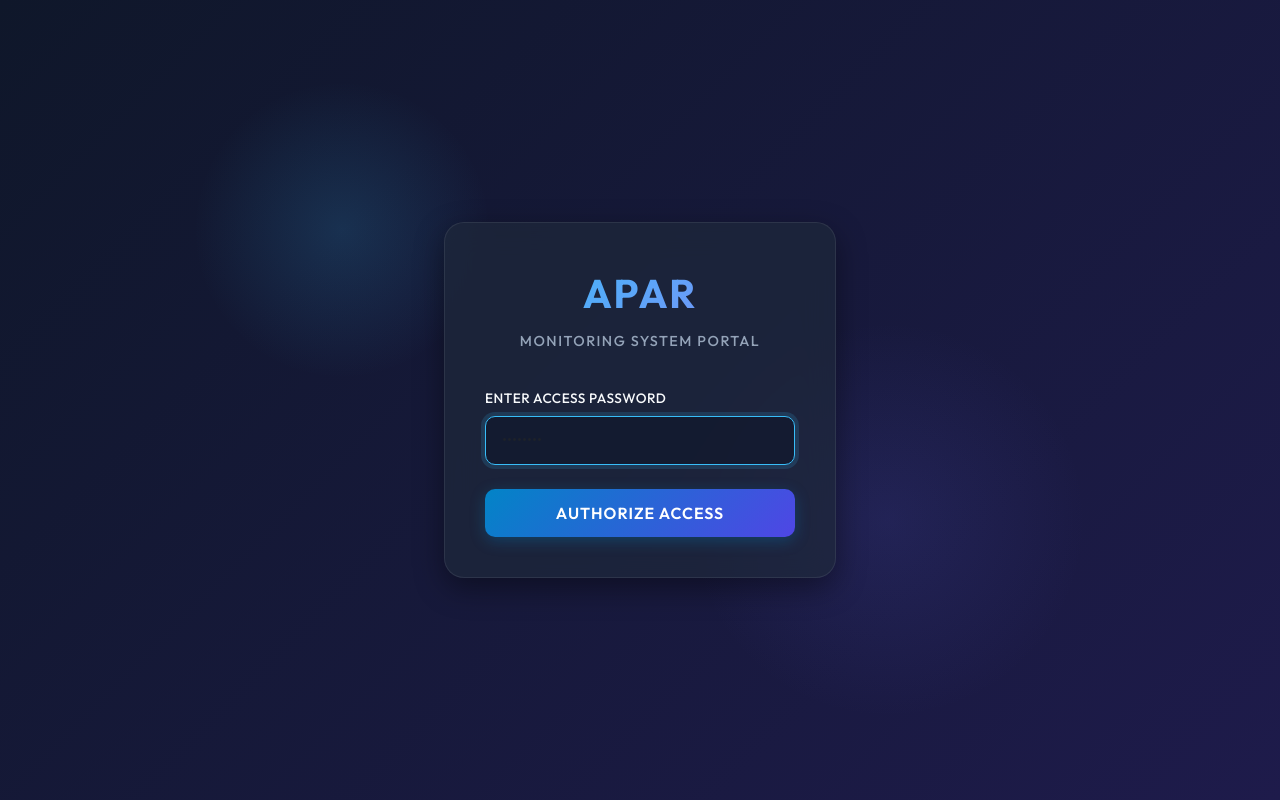
After one commit to RamManth/apar-oil-sampling-monitoring-system, a Flask app: page /login in a window 1280 px wide. The commit adds this page. Run offline with Flask 2, Linux system fonts and the light colour scheme.

Commit message:
Fix security vulnerabilities, timezone offset alarms, duplicate IDs, and add login portal

```diff
--- a/app.py
+++ b/app.py
@@ -1,7 +1,8 @@
 import os
 import json
 from datetime import datetime, timedelta
-from flask import Flask, render_template, request, redirect, url_for, flash
+import pytz
+from flask import Flask, render_template, request, redirect, url_for, flash, session
 from google.oauth2.service_account import Credentials
 from googleapiclient.discovery import build
 
@@ -11,12 +12,13 @@ app = Flask(
     template_folder=os.path.join(BASE_DIR, 'templates'),
     static_folder=os.path.join(BASE_DIR, 'static')
 )
-app.secret_key = os.urandom(24)
+app.secret_key = os.environ.get("FLASK_SECRET_KEY", "apar_default_secret_key_for_dev_only")
+DASHBOARD_PASSWORD = os.environ.get("DASHBOARD_PASSWORD", "apar2026")
 
 # 🔴 CONFIGURATION: Replace with the single ID from your Google Sheet URL
-SPREADSHEET_ID = "1baRT4upMcOCyZjVSNsw0RLiT5A5z1MDfsTPYfyg35xo"
+SPREADSHEET_ID = os.environ.get("GOOGLE_SPREADSHEET_ID", "1baRT4upMcOCyZjVSNsw0RLiT5A5z1MDfsTPYfyg35xo")
 
-CREDENTIALS_FILE = "credentials.json"
+CREDENTIALS_FILE = os.environ.get("GOOGLE_CREDENTIALS_FILE", "credentials.json")
 SCOPES = [
     'https://www.googleapis.com/auth/spreadsheets',
     'https://www.googleapis.com/auth/drive.readonly'
@@ -45,7 +47,8 @@ def check_upcoming_alarms():
         result = service.values().get(spreadsheetId=SPREADSHEET_ID, range="Evaluation Data Rowwise!A6:O").execute()
         rows = result.get('values', [])
 
-        today_dt = datetime.now()
+        ist = pytz.timezone("Asia/Kolkata")
+        today_dt = datetime.now(ist)
         valid_alarm_dates = [
             today_dt.strftime("%d-%m-%Y"),
             (today_dt + timedelta(days=1)).strftime("%d-%m-%Y"),
@@ -101,7 +104,7 @@ def get_handlers_status():
         h_rows = h_result.get('values', [])
 
         for r in h_rows:
-            if r:
+            if r and len(r) > 0 and str(r[0]).strip():
                 handlers.append({"name": str(r[0]).strip(), "disabled": False})
 
         # Step 2: Correlate active main sheet tracking allocations to check for duplicates/pendings
@@ -159,8 +162,14 @@ def evaluation_form():
 
         try:
             current_data = service.values().get(spreadsheetId=SPREADSHEET_ID, range="Evaluation Data Rowwise!A6:A").execute()
-            next_id = len(current_data.get('values', [])) + 1
-        except Exception:
+            values = current_data.get('values', [])
+            numeric_ids = []
+            for v in values:
+                if v and str(v[0]).isdigit():
+                    numeric_ids.append(int(v[0]))
+            next_id = max(numeric_ids) + 1 if numeric_ids else 1
+        except Exception as e:
+            print(f"⚠️ Error fetching IDs, fallback to sequential increment: {e}")
             next_id = 1
 
         new_row = [
@@ -170,15 +179,17 @@ def evaluation_form():
             form_data["application_details"], form_data["test_parameters"], deadline_date, "Pending"
         ]
 
-        body = {'values': [new_row]}
-        service.values().append(
-            spreadsheetId=SPREADSHEET_ID,
-            range="Evaluation Data Rowwise!A6",
-            valueInputOption="RAW",
-            body=body
-        ).execute()
-
-        flash("Submission synced directly to Google Sheets!", "success")
+        try:
+            body = {'values': [new_row]}
+            service.values().append(
+                spreadsheetId=SPREADSHEET_ID,
+                range="Evaluation Data Rowwise!A6",
+                valueInputOption="RAW",
+                body=body
+            ).execute()
+            flash("Submission synced directly to Google Sheets!", "success")
+        except Exception as e:
+            flash(f"Sync failed! Failed to write to Google Sheets: {e}", "danger")
         return redirect(url_for('evaluation_form'))
 
     active_alarms = check_upcoming_alarms()
@@ -194,7 +205,7 @@ def mark_done(record_id):
 
         row_target = None
         for idx, row_id_list in enumerate(ids):
-            if row_id_list and int(row_id_list[0]) == record_id:
+            if row_id_list and str(row_id_list[0]).isdigit() and int(row_id_list[0]) == record_id:
                 row_target = idx + 6
                 break
 
@@ -211,5 +222,31 @@ def mark_done(record_id):
         flash(f"Cloud update error: {e}", "danger")
     return redirect(url_for('evaluation_form'))
 
+@app.before_request
+def require_login():
+    allowed_endpoints = ['login', 'static']
+    if request.endpoint and request.endpoint not in allowed_endpoints and not session.get('authenticated'):
+        return redirect(url_for('login'))
+
+@app.route('/login', methods=['GET', 'POST'])
+def login():
+    if session.get('authenticated'):
+        return redirect(url_for('evaluation_form'))
+    if request.method == 'POST':
+        password = request.form.get("password", "")
+        if password == DASHBOARD_PASSWORD:
+            session['authenticated'] = True
+            flash("Successfully logged in!", "success")
+            return redirect(url_for('evaluation_form'))
+        else:
+            flash("Invalid password, please try again.", "danger")
+    return render_template('login.html')
+
+@app.route('/logout')
+def logout():
+    session.pop('authenticated', None)
+    flash("Logged out successfully.", "success")
+    return redirect(url_for('login'))
+
 if __name__ == '__main__':
     app.run(host='127.0.0.1', port=5001, debug=True)
--- a/requirements.txt
+++ b/requirements.txt
@@ -2,3 +2,4 @@ Flask>=2.0.0
 google-auth>=2.0.0
 google-api-python-client>=2.0.0
 gunicorn>=20.1.0
+pytz>=2021.1
--- /dev/null
+++ b/templates/login.html
@@ -0,0 +1,204 @@
+<!DOCTYPE html>
+<html lang="en">
+<head>
+    <meta charset="UTF-8">
+    <meta name="viewport" content="width=device-width, initial-scale=1.0">
+    <title>APAR - Monitoring System Portal Login</title>
+    <link rel="stylesheet" href="https://cdn.jsdelivr.net/npm/bootstrap@5.3.0/dist/css/bootstrap.min.css">
+    <link rel="preconnect" href="https://fonts.googleapis.com">
+    <link rel="preconnect" href="https://fonts.gstatic.com" crossorigin>
+    <link href="https://fonts.googleapis.com/css2?family=Outfit:wght@300;400;500;600;700&display=swap" rel="stylesheet">
+    <style>
+        :root {
+            --bg-gradient-start: #0f172a;
+            --bg-gradient-end: #1e1b4b;
+            --card-bg: rgba(30, 41, 59, 0.7);
+            --brand-primary: #38bdf8;
+            --brand-secondary: #0284c7;
+            --text-main: #f8fafc;
+            --text-muted: #94a3b8;
+        }
+
+        body {
+            font-family: 'Outfit', sans-serif;
+            background: linear-gradient(135deg, var(--bg-gradient-start) 0%, var(--bg-gradient-end) 100%);
+            min-height: 100vh;
+            display: flex;
+            align-items: center;
+            justify-content: center;
+            color: var(--text-main);
+            overflow-x: hidden;
+            position: relative;
+        }
+
+        /* Ambient background glow effects */
+        .ambient-glow-1 {
+            position: absolute;
+            width: 300px;
+            height: 300px;
+            border-radius: 50%;
+            background: radial-gradient(circle, rgba(56, 189, 248, 0.15) 0%, transparent 70%);
+            top: 10%;
+            left: 15%;
+            pointer-events: none;
+            z-index: 0;
+        }
+
+        .ambient-glow-2 {
+            position: absolute;
+            width: 400px;
+            height: 400px;
+            border-radius: 50%;
+            background: radial-gradient(circle, rgba(99, 102, 241, 0.12) 0%, transparent 70%);
+            bottom: 10%;
+            right: 15%;
+            pointer-events: none;
+            z-index: 0;
+        }
+
+        .login-container {
+            z-index: 10;
+            width: 100%;
+            max-width: 440px;
+            padding: 1.5rem;
+        }
+
+        .login-card {
+            background: var(--card-bg);
+            backdrop-filter: blur(16px);
+            -webkit-backdrop-filter: blur(16px);
+            border: 1px solid rgba(255, 255, 255, 0.08);
+            border-radius: 20px;
+            padding: 2.5rem;
+            box-shadow: 0 10px 30px rgba(0, 0, 0, 0.4);
+            transition: transform 0.3s ease, box-shadow 0.3s ease;
+        }
+
+        .login-card:hover {
+            transform: translateY(-5px);
+            box-shadow: 0 15px 35px rgba(0, 0, 0, 0.5), 0 0 15px rgba(56, 189, 248, 0.1);
+        }
+
+        .brand-header {
+            text-align: center;
+            margin-bottom: 2rem;
+        }
+
+        .brand-logo {
+            font-size: 2.5rem;
+            font-weight: 800;
+            background: linear-gradient(135deg, #38bdf8 0%, #818cf8 100%);
+            -webkit-background-clip: text;
+            -webkit-text-fill-color: transparent;
+            letter-spacing: 2px;
+            margin-bottom: 0.5rem;
+        }
+
+        .brand-subtitle {
+            font-size: 0.9rem;
+            color: var(--text-muted);
+            text-transform: uppercase;
+            letter-spacing: 1.5px;
+            font-weight: 500;
+        }
+
+        .form-label {
+            font-weight: 500;
+            font-size: 0.85rem;
+            color: var(--text-main);
+            margin-bottom: 0.5rem;
+            letter-spacing: 0.5px;
+        }
+
+        .form-control {
+            background-color: rgba(15, 23, 42, 0.6) !important;
+            border: 1px solid rgba(255, 255, 255, 0.1) !important;
+            color: var(--text-main) !important;
+            border-radius: 10px;
+            padding: 0.75rem 1rem;
+            font-size: 0.95rem;
+            transition: all 0.2s ease;
+        }
+
+        .form-control:focus {
+            border-color: var(--brand-primary) !important;
+            box-shadow: 0 0 0 4px rgba(56, 189, 248, 0.15) !important;
+            outline: none;
+        }
+
+        .btn-login {
+            background: linear-gradient(135deg, var(--brand-secondary) 0%, #4f46e5 100%);
+            border: none;
+            color: white;
+            font-weight: 600;
+            padding: 0.75rem 2rem;
+            border-radius: 10px;
+            width: 100%;
+            letter-spacing: 1px;
+            transition: all 0.3s ease;
+            box-shadow: 0 4px 15px rgba(2, 132, 199, 0.3);
+        }
+
+        .btn-login:hover {
+            background: linear-gradient(135deg, var(--brand-primary) 0%, #6366f1 100%);
+            transform: translateY(-2px);
+            box-shadow: 0 6px 20px rgba(56, 189, 248, 0.4);
+        }
+
+        .btn-login:active {
+            transform: translateY(0);
+        }
+
+        /* Flash message custom wrapper */
+        .alert {
+            border-radius: 10px;
+            font-size: 0.85rem;
+            border: none;
+            padding: 0.75rem 1rem;
+            margin-bottom: 1.5rem;
+        }
+        .alert-danger {
+            background-color: rgba(239, 68, 68, 0.2);
+            color: #fca5a5;
+            border: 1px solid rgba(239, 68, 68, 0.3);
+        }
+        .alert-success {
+            background-color: rgba(16, 185, 129, 0.2);
+            color: #a7f3d0;
+            border: 1px solid rgba(16, 185, 129, 0.3);
+        }
+    </style>
+</head>
+<body>
+    <div class="ambient-glow-1"></div>
+    <div class="ambient-glow-2"></div>
+
+    <div class="login-container">
+        <div class="login-card">
+            <div class="brand-header">
+                <div class="brand-logo">APAR</div>
+                <div class="brand-subtitle">Monitoring System Portal</div>
+            </div>
+
+            <!-- Flash messages -->
+            {% with messages = get_flashed_messages(with_categories=true) %}
+                {% if messages %}
+                    {% for category, message in messages %}
+                        <div class="alert alert-{{ category if category != 'error' else 'danger' }}" role="alert">
+                            {{ message }}
+                        </div>
+                    {% endfor %}
+                {% endif %}
+            {% endwith %}
+
+            <form method="POST" action="/login">
+                <div class="mb-4">
+                    <label for="password" class="form-label">ENTER ACCESS PASSWORD</label>
+                    <input type="password" class="form-control" id="password" name="password" placeholder="••••••••" required autofocus>
+                </div>
+                <button type="submit" class="btn btn-login text-uppercase">Authorize Access</button>
+            </form>
+        </div>
+    </div>
+</body>
+</html>
```
Also changed, not shown: credentials.json (deleted, +0 -13 lines), docker-compose.yml (+8 -9 lines), templates/form.html (+37 -4 lines), test_sheets.py (added, +52 -0 lines), 2 other files.
